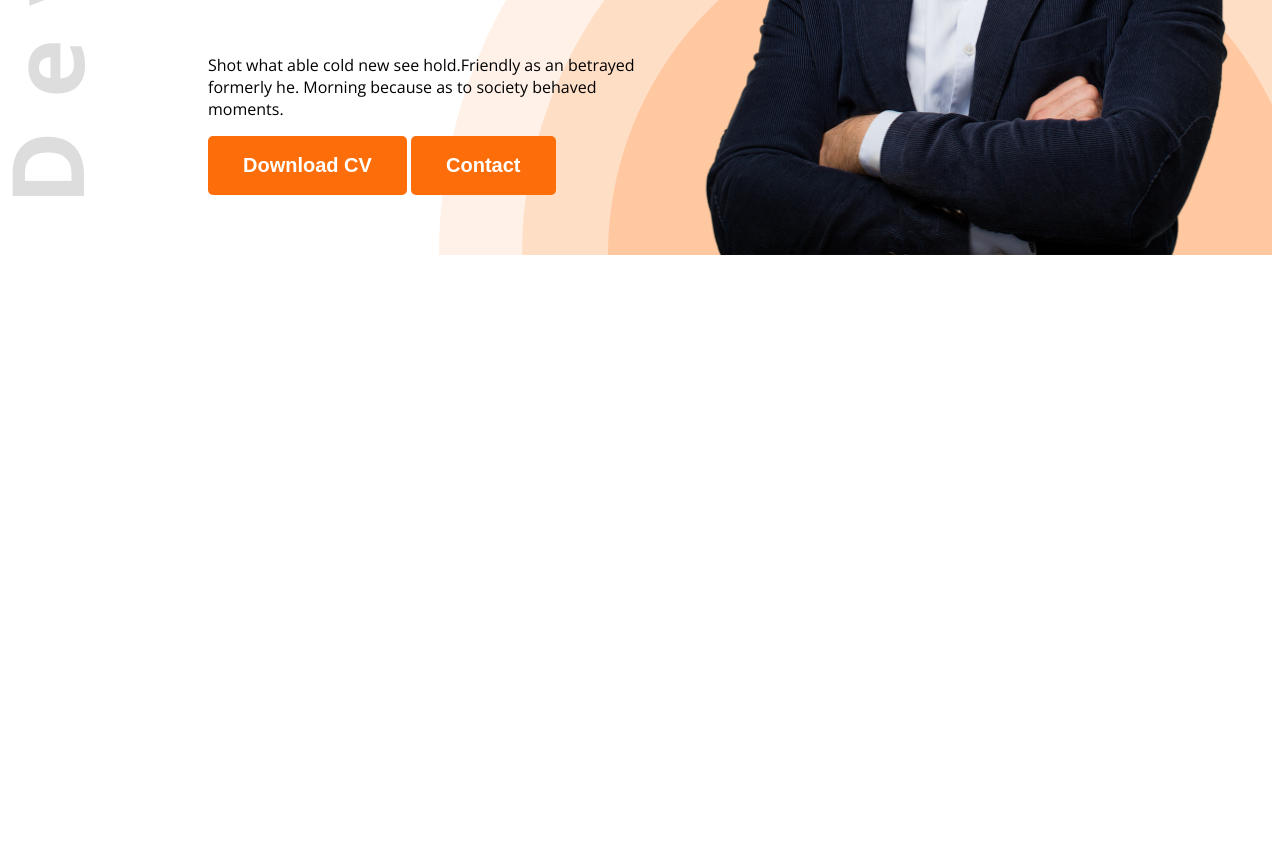
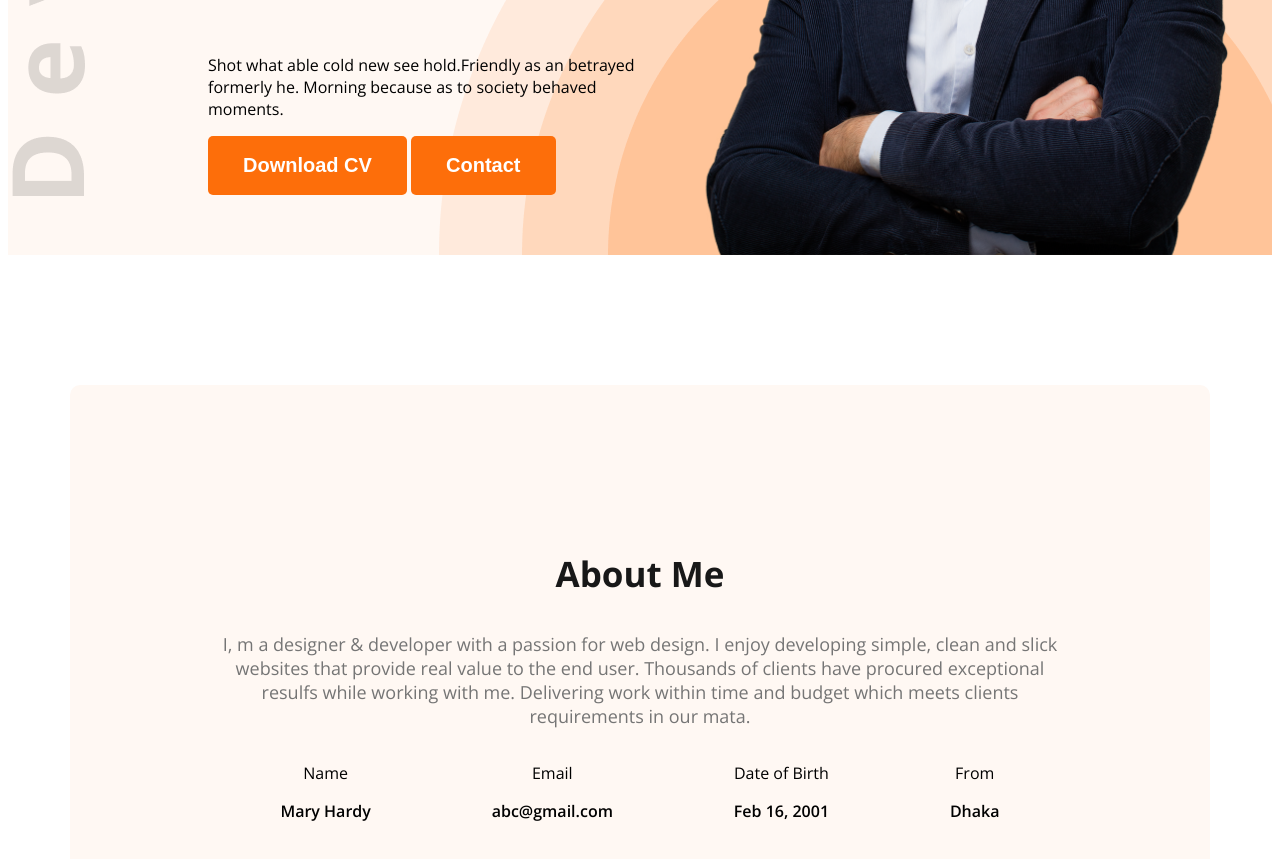
Before and after one commit to sayed5908/web-dev-portfolio, a plain HTML site: page index.html in a window 1280 px wide. Shown: the part 575-1434 px from the top of the page. Before the commit the page ends 838 px from the top, so only its background shows below. Drawn offline with nearby package versions, Linux system fonts and the light colour scheme.

Commit message:
about section

```diff
--- a/index.html
+++ b/index.html
@@ -10,7 +10,7 @@
     <link rel="stylesheet" href="style/portfolio.css">
 </head>
 <body class="open-sans-normal">
-    <header class="header">
+    <header class="header secondary-bg">
         <nav>
             <h3 class="nav-title">Ma<span class="text-primary">r</span>y</h3>
             <ul>
@@ -34,7 +34,28 @@
         </div>
     </header>
     <main>
-
+        <section class="about secondary-bg">
+            <h3 class="section-title">About Me</h3>
+            <p class="section-description">I, m a designer & developer with a passion for web design. I enjoy developing simple, clean and slick websites that provide real value to the end user. Thousands of clients have procured exceptional resulfs while working with me. Delivering work within time and budget which meets clients requirements in our mata.</p>
+            <div class="about-items">
+                <div class="about-item">
+                    <p class="item-title">Name</p>
+                    <p class="item-description">Mary Hardy</p>
+                </div>
+                <div class="about-item">
+                    <p class="item-title">Email</p>
+                    <p class="item-description">abc@gmail.com</p>
+                </div>
+                <div class="about-item">
+                    <p class="item-title">Date of Birth</p>
+                    <p class="item-description">Feb 16, 2001</p>
+                </div>
+                <div class="about-item">
+                    <p class="item-title">From</p>
+                    <p class="item-description">Dhaka</p>
+                </div>
+            </div>
+        </section>
     </main>
     <footer>
 
--- a/style/portfolio.css
+++ b/style/portfolio.css
@@ -9,6 +9,11 @@
 }
 
 /* shared style */
+
+.secondary-bg{
+    background-color: #FFF8F3;
+}
+
 .text-primary{
     color: #FD6E0A;
 }
@@ -24,6 +29,17 @@
     padding: 18px 35px;
     border-radius: 5px;
     border: none;
+}
+
+.section-title{
+    font-size: 35px;
+    font-weight: bold;
+    color: #181818;
+}
+
+.section-description{
+    font-size: 18px;
+    color: #757575;
 }
 
 /* Nav style */
@@ -87,3 +103,26 @@ nav li a {
 .banner-pic{
     width: 580px;
 }
+
+/* main style */
+main{
+    max-width: 1140px;
+    margin: 0 auto;
+}
+
+/* about style */
+.about{
+    border-radius: 10px;
+    padding: 130px 150px ;
+    text-align: center;
+    margin-top: 130px;
+}
+
+.about-items{
+    display: flex;
+    justify-content: space-around;
+}
+
+.item-description{
+    font-weight: 600;
+}
```
